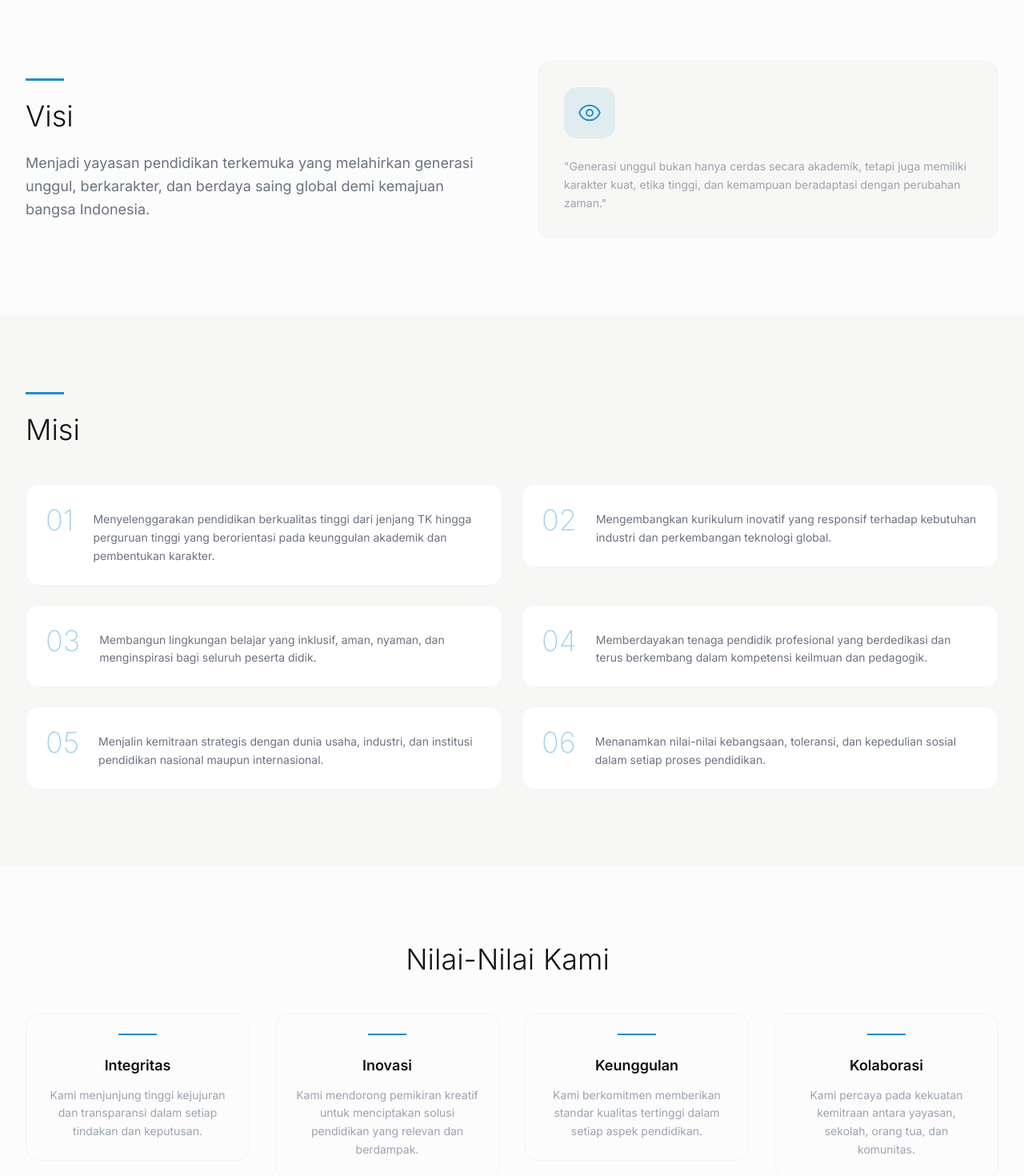
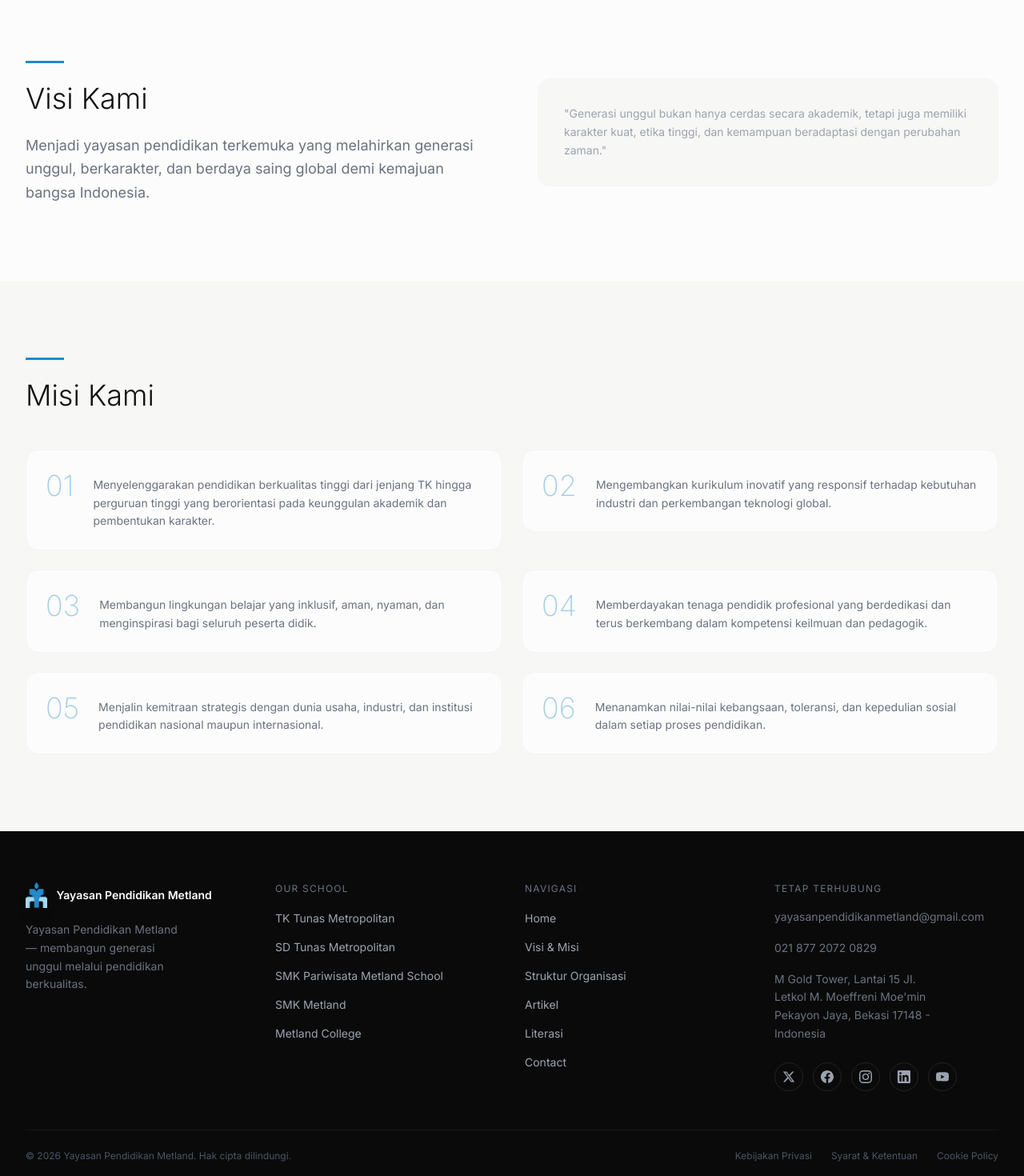
Before and after one commit to ReyIntelCorei7/yayasan_pendidikan_metland_dan_literasi, a React (Vite) app in the folder frontend/: page /profil in a window 1280 px wide. Shown: the part 460-1930 px from the top of the page at 80% size. Built offline with nearby package versions, Linux system fonts and the light colour scheme.

Commit message:
tentang sekolah dan profil

```diff
--- a/frontend/src/pages/OurSchool.tsx
+++ b/frontend/src/pages/OurSchool.tsx
@@ -9,32 +9,32 @@
     name: 'TK Tunas Metropolitan',
     level: 'Taman Kanak-Kanak',
     tagline: 'Menanamkan cinta belajar sejak dini',
-    image: 'https://images.unsplash.com/photo-1503676260728-1c00da094a0b?w=800&q=80',
-    color: '#FDE68A',
+    image: '/src/assets/tk_sdmetropolitan.jpeg',
+    color: '#228bcb',
   },
   {
     slug: 'sd-tunas-metropolitan',
     name: 'SD Tunas Metropolitan',
     level: 'Sekolah Dasar',
     tagline: 'Fondasi kokoh untuk masa depan cerah',
-    image: 'https://images.unsplash.com/photo-1427504494785-3a9ca7044f45?w=800&q=80',
-    color: '#BBF7D0',
+    image: '/src/assets/tk_sdmetropolitan.jpeg',
+    color: '#228bcb',
   },
   {
     slug: 'smk-pariwisata-metland-school',
     name: 'SMK Pariwisata Metland School',
     level: 'Sekolah Menengah Kejuruan',
     tagline: 'Profesional di industri pariwisata dan perhotelan',
-    image: 'https://images.unsplash.com/photo-1566073771259-6a8506099945?w=800&q=80',
-    color: '#BFDBFE',
+    image: '/src/assets/sekolahsmkmetland.png',
+    color: '#228bcb',
   },
   {
     slug: 'smk-metland',
     name: 'SMK Metland',
     level: 'Sekolah Menengah Kejuruan',
     tagline: 'Mencetak tenaga terampil siap industri',
-    image: 'https://images.unsplash.com/photo-1581091226825-a6a2a5aee158?w=800&q=80',
-    color: '#FED7AA',
+    image: '/src/assets/sekolahsmkmetlandcibitung.jpg',
+    color: '#228bcb',
   },
   {
     slug: 'metland-college',
@@ -42,7 +42,7 @@
     level: 'Perguruan Tinggi',
     tagline: 'Pendidikan tinggi vokasional berstandar global',
     image: '/src/assets/sekolahsmkmetland.png',
-    color: '#E9D5FF',
+    color: '#228bcb',
   },
 ];
 
@@ -57,7 +57,7 @@
           className="absolute inset-0 w-full h-full object-cover opacity-30"
         />
         <div className="relative z-10 text-center px-6">
-          <p className="text-lime text-sm tracking-widest uppercase mb-4">Unit Pendidikan</p>
+          <p className="text-[#228bcb] text-sm tracking-widest uppercase mb-4">Unit Pendidikan</p>
           <WordReveal text="Our School" tag="h1" className="text-4xl lg:text-6xl font-light text-white justify-center" delay={0.2} />
           <motion.p
             initial={{ opacity: 0 }}
@@ -102,31 +102,6 @@
           </div>
         </div>
       </section>
-
-      {/* Stats */}
-      <section className="bg-charcoal py-20">
-        <div className="max-w-7xl mx-auto px-6 lg:px-8">
-          <div className="grid grid-cols-2 md:grid-cols-4 gap-8 text-center">
-            {[
-              { value: '5', label: 'Unit Pendidikan', suffix: '' },
-              { value: '2.860+', label: 'Siswa & Mahasiswa', suffix: '' },
-              { value: '247', label: 'Tenaga Pendidik', suffix: '' },
-              { value: '19+', label: 'Tahun Pengalaman', suffix: '' },
-            ].map((stat, i) => (
-              <motion.div
-                key={i}
-                initial={{ opacity: 0, y: 20 }}
-                whileInView={{ opacity: 1, y: 0 }}
-                viewport={{ once: true }}
-                transition={{ delay: i * 0.1 }}
-              >
-                <div className="text-4xl font-extralight text-white">{stat.value}</div>
-                <p className="text-sm text-white/50 mt-2">{stat.label}</p>
-              </motion.div>
-            ))}
-          </div>
-        </div>
-      </section>
     </>
   );
 }
--- a/frontend/src/pages/VisiMisi.tsx
+++ b/frontend/src/pages/VisiMisi.tsx
@@ -2,12 +2,16 @@
 import WordReveal from '../components/animations/WordReveal';
 import ScrollReveal from '../components/animations/ScrollReveal';
 
-const values = [
-  { title: 'Integritas', desc: 'Kami menjunjung tinggi kejujuran dan transparansi dalam setiap tindakan dan keputusan.' },
-  { title: 'Inovasi', desc: 'Kami mendorong pemikiran kreatif untuk menciptakan solusi pendidikan yang relevan dan berdampak.' },
-  { title: 'Keunggulan', desc: 'Kami berkomitmen memberikan standar kualitas tertinggi dalam setiap aspek pendidikan.' },
-  { title: 'Kolaborasi', desc: 'Kami percaya pada kekuatan kemitraan antara yayasan, sekolah, orang tua, dan komunitas.' },
+const misiItems = [
+  'Menyelenggarakan pendidikan berkualitas tinggi dari jenjang TK hingga perguruan tinggi yang berorientasi pada keunggulan akademik dan pembentukan karakter.',
+  'Mengembangkan kurikulum inovatif yang responsif terhadap kebutuhan industri dan perkembangan teknologi global.',
+  'Membangun lingkungan belajar yang inklusif, aman, nyaman, dan menginspirasi bagi seluruh peserta didik.',
+  'Memberdayakan tenaga pendidik profesional yang berdedikasi dan terus berkembang dalam kompetensi keilmuan dan pedagogik.',
+  'Menjalin kemitraan strategis dengan dunia usaha, industri, dan institusi pendidikan nasional maupun internasional.',
+  'Menanamkan nilai-nilai kebangsaan, toleransi, dan kepedulian sosial dalam setiap proses pendidikan.',
 ];
+
+
 
 export default function VisiMisi() {
   return (
@@ -20,7 +24,7 @@
           className="absolute inset-0 w-full h-full object-cover opacity-30"
         />
         <div className="relative z-10 text-center px-6">
-          <p className="text-lime text-sm tracking-widest uppercase mb-4">Profil Yayasan</p>
+          <p className="text-[#228bcb] text-sm tracking-widest uppercase mb-4">Profil Yayasan</p>
           <WordReveal text="Visi & Misi" tag="h1" className="text-4xl lg:text-6xl font-light text-white justify-center" delay={0.2} />
           <motion.p
             initial={{ opacity: 0 }}
@@ -33,24 +37,18 @@
         </div>
       </section>
 
-      {/* Visi */}
+      {/* Visi Detail */}
       <section className="bg-[#FCFCFC] py-24">
         <div className="max-w-7xl mx-auto px-6 lg:px-8 grid md:grid-cols-2 gap-16 items-center">
           <ScrollReveal direction="left">
-            <div className="w-12 h-[3px] bg-lime mb-6" />
-            <h2 className="text-4xl font-light text-charcoal mb-6">Visi</h2>
+            <div className="w-12 h-[3px] bg-[#228bcb] mb-6" />
+            <h2 className="text-4xl font-light text-charcoal mb-6">Visi Kami</h2>
             <p className="text-gray-500 leading-relaxed text-lg">
               Menjadi yayasan pendidikan terkemuka yang melahirkan generasi unggul, berkarakter, dan berdaya saing global demi kemajuan bangsa Indonesia.
             </p>
           </ScrollReveal>
           <ScrollReveal direction="right">
             <div className="bg-offwhite rounded-2xl p-8 border border-gray-100">
-              <div className="w-16 h-16 bg-lime/10 rounded-2xl flex items-center justify-center mb-6">
-                <svg className="w-8 h-8 text-lime" fill="none" viewBox="0 0 24 24" stroke="currentColor">
-                  <path strokeLinecap="round" strokeLinejoin="round" strokeWidth={1.5} d="M15 12a3 3 0 11-6 0 3 3 0 016 0z" />
-                  <path strokeLinecap="round" strokeLinejoin="round" strokeWidth={1.5} d="M2.458 12C3.732 7.943 7.523 5 12 5c4.478 0 8.268 2.943 9.542 7-1.274 4.057-5.064 7-9.542 7-4.477 0-8.268-2.943-9.542-7z" />
-                </svg>
-              </div>
               <p className="text-sm text-gray-400 leading-relaxed">
                 "Generasi unggul bukan hanya cerdas secara akademik, tetapi juga memiliki karakter kuat, etika tinggi, dan kemampuan beradaptasi dengan perubahan zaman."
               </p>
@@ -59,26 +57,21 @@
         </div>
       </section>
 
-      {/* Misi */}
+      {/* Misi Detail */}
       <section className="bg-offwhite py-24">
         <div className="max-w-7xl mx-auto px-6 lg:px-8">
           <ScrollReveal>
-            <div className="w-12 h-[3px] bg-lime mb-6" />
-            <h2 className="text-4xl font-light text-charcoal mb-12">Misi</h2>
+            <div className="w-12 h-[3px] bg-[#228bcb] mb-6" />
+            <h2 className="text-4xl font-light text-charcoal mb-12">Misi Kami</h2>
           </ScrollReveal>
           <div className="grid md:grid-cols-2 gap-6">
-            {[
-              { num: '01', text: 'Menyelenggarakan pendidikan berkualitas tinggi dari jenjang TK hingga perguruan tinggi yang berorientasi pada keunggulan akademik dan pembentukan karakter.' },
-              { num: '02', text: 'Mengembangkan kurikulum inovatif yang responsif terhadap kebutuhan industri dan perkembangan teknologi global.' },
-              { num: '03', text: 'Membangun lingkungan belajar yang inklusif, aman, nyaman, dan menginspirasi bagi seluruh peserta didik.' },
-              { num: '04', text: 'Memberdayakan tenaga pendidik profesional yang berdedikasi dan terus berkembang dalam kompetensi keilmuan dan pedagogik.' },
-              { num: '05', text: 'Menjalin kemitraan strategis dengan dunia usaha, industri, dan institusi pendidikan nasional maupun internasional.' },
-              { num: '06', text: 'Menanamkan nilai-nilai kebangsaan, toleransi, dan kepedulian sosial dalam setiap proses pendidikan.' },
-            ].map((item, i) => (
+            {misiItems.map((text, i) => (
               <ScrollReveal key={i} delay={i * 0.08}>
-                <div className="bg-white rounded-2xl p-6 border border-gray-100 hover:border-lime/30 hover:shadow-md transition-all duration-300 flex gap-6">
-                  <span className="text-4xl font-extralight text-lime/40 shrink-0">{item.num}</span>
-                  <p className="text-gray-500 leading-relaxed text-sm pt-2">{item.text}</p>
+                <div className="bg-[#FCFCFC] rounded-2xl p-6 border border-gray-100 hover:border-lime/30 hover:shadow-md transition-all duration-300 flex gap-6">
+                  <span className="text-4xl font-extralight text-lime/40 shrink-0">
+                    {String(i + 1).padStart(2, '0')}
+                  </span>
+                  <p className="text-gray-500 leading-relaxed text-sm pt-2">{text}</p>
                 </div>
               </ScrollReveal>
             ))}
@@ -86,25 +79,7 @@
         </div>
       </section>
 
-      {/* Nilai-Nilai */}
-      <section className="bg-[#FCFCFC] py-24">
-        <div className="max-w-7xl mx-auto px-6 lg:px-8">
-          <ScrollReveal>
-            <WordReveal text="Nilai-Nilai Kami" tag="h2" className="text-4xl font-light text-charcoal mb-12 justify-center text-center" />
-          </ScrollReveal>
-          <div className="grid sm:grid-cols-2 lg:grid-cols-4 gap-8">
-            {values.map((v, i) => (
-              <ScrollReveal key={v.title} delay={i * 0.1}>
-                <div className="text-center p-6 rounded-2xl border border-gray-100 hover:border-lime/30 hover:shadow-lg transition-all duration-300">
-                  <div className="w-12 h-[2px] bg-lime mx-auto mb-6" />
-                  <h3 className="font-semibold text-charcoal text-lg mb-3">{v.title}</h3>
-                  <p className="text-sm text-gray-400 leading-relaxed">{v.desc}</p>
-                </div>
-              </ScrollReveal>
-            ))}
-          </div>
-        </div>
-      </section>
+
     </>
   );
 }
```
Also changed, not shown: frontend/src/pages/SchoolDetail.tsx (+5 -5 lines).
